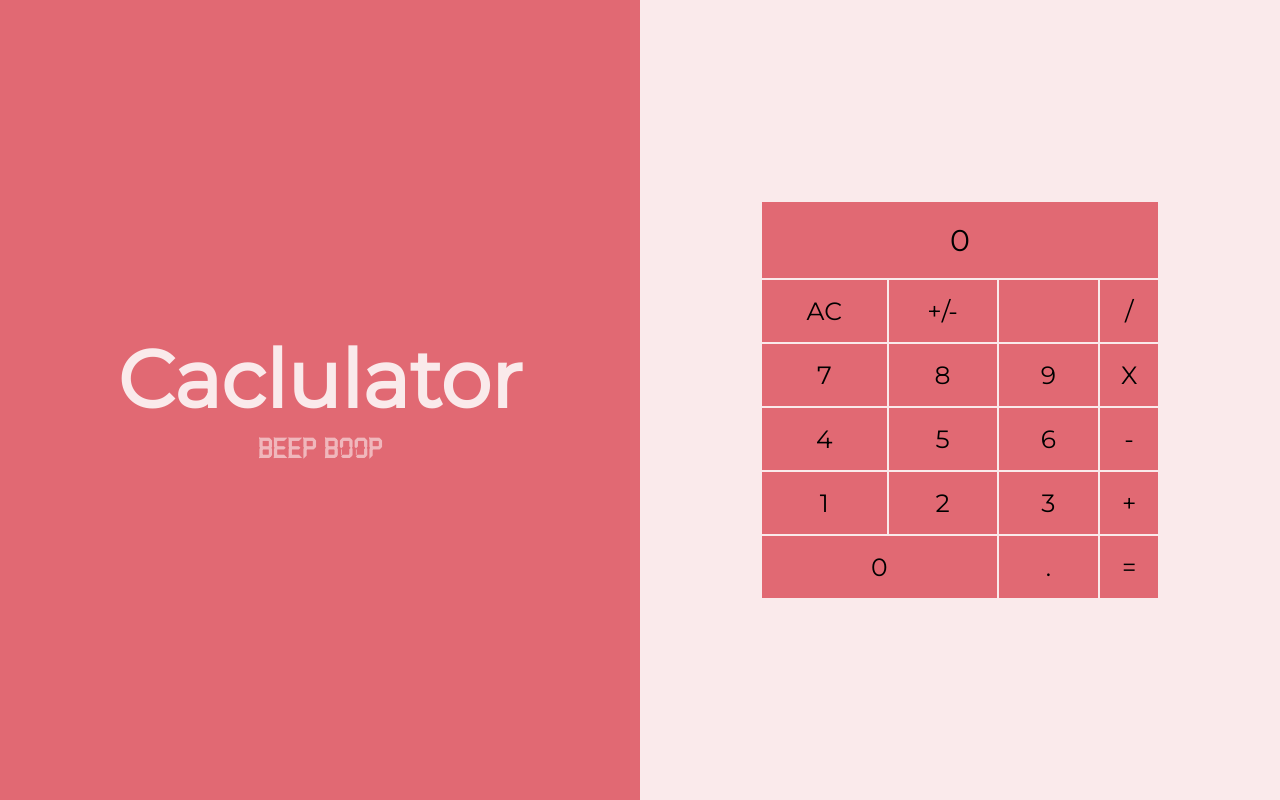
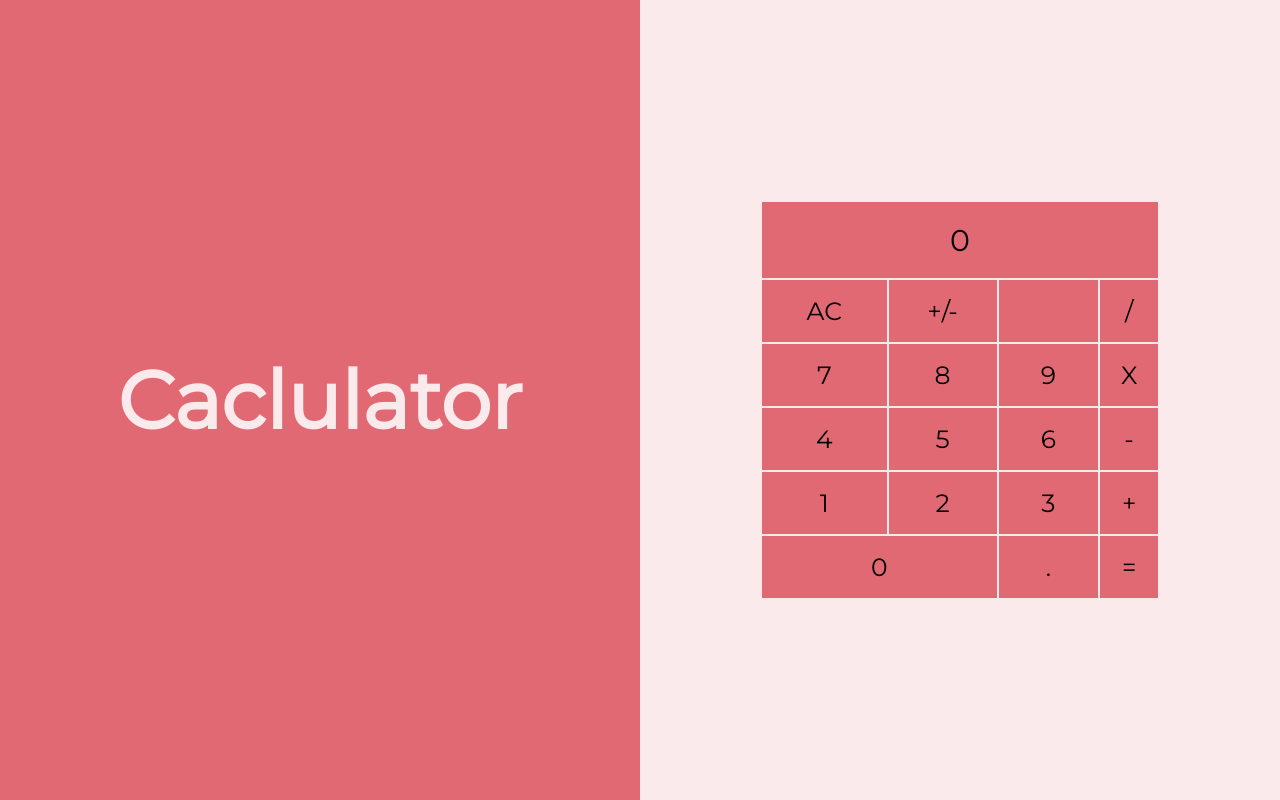
Before and after one commit to mitchglass97/calculator, a plain HTML site: page index.html in a window 1280 px wide. Drawn offline with Linux system fonts and the light colour scheme.

```diff
--- a/index.html
+++ b/index.html
@@ -26,7 +26,7 @@
             <h1>
                 Caclulator
             </h1>
-            <h2><b class = "digital" id="sub-title">Beep Boop</b></h2>
+            <!-- <h2><b class = "digital" id="sub-title">Beep Boop</b></h2> -->
         </div>
         <div class="right-half">
             <div id="calculator-container">
```
